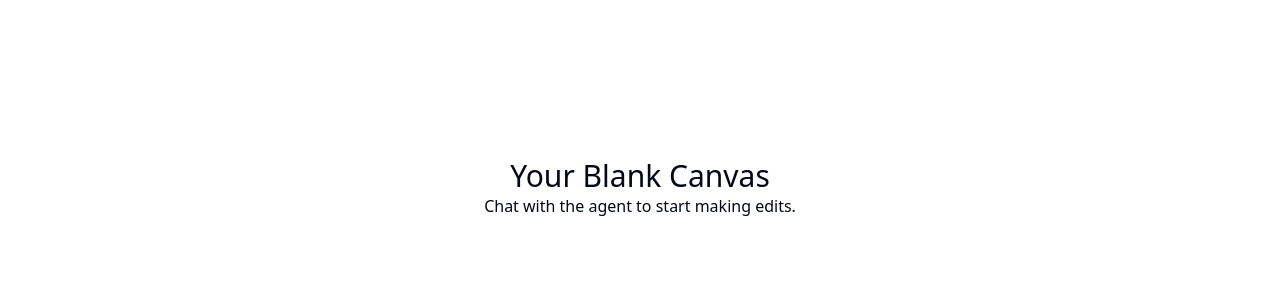
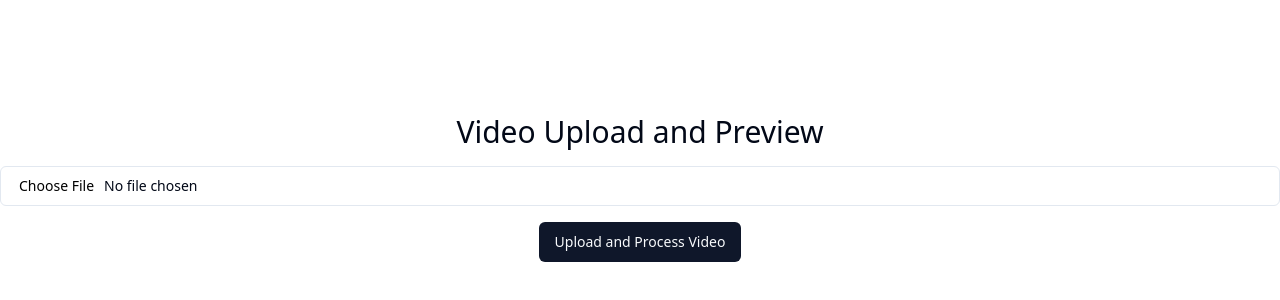
Before and after one commit to GPT-Engineer-App/video-upload-preview, a React (Vite) app: page / in a window 1280 px wide. Shown: the part 212-512 px from the top of the page. Built offline with nearby package versions, Linux system fonts and the light colour scheme.

Commit message:
Create video upload and preview webpage with processing status and download link.

```diff
--- a/src/pages/Index.jsx
+++ b/src/pages/Index.jsx
@@ -1,15 +1,74 @@
-// Update this page (the content is just a fallback if you fail and example)
+import React, { useState } from "react";
+import { Button } from "@/components/ui/button";
+import { Input } from "@/components/ui/input";
+import { Progress } from "@/components/ui/progress";
+import { toast } from "sonner";
 
 const Index = () => {
+  const [videoFile, setVideoFile] = useState(null);
+  const [videoPreview, setVideoPreview] = useState(null);
+  const [isProcessing, setIsProcessing] = useState(false);
+  const [editedVideoUrl, setEditedVideoUrl] = useState(null);
+
+  const handleVideoUpload = (event) => {
+    const file = event.target.files[0];
+    setVideoFile(file);
+    setVideoPreview(URL.createObjectURL(file));
+  };
+
+  const handleSubmit = async () => {
+    if (!videoFile) {
+      toast.error("Please upload a video file first.");
+      return;
+    }
+
+    setIsProcessing(true);
+    toast("Video is being processed...");
+
+    // Simulate backend processing
+    setTimeout(() => {
+      setIsProcessing(false);
+      setEditedVideoUrl(videoPreview); // Simulate edited video URL
+      toast.success("Video processing complete!");
+    }, 5000);
+  };
+
   return (
-    <div className="h-screen w-screen flex items-center justify-center">
-      {/* Update with components here - default to put new layout sections as separate components in the components folder, and import them here */}
-      <div>
-        <h1 className="text-3xl text-center">Your Blank Canvas</h1>
-        <p className="text-center">
-          Chat with the agent to start making edits.
-        </p>
-      </div>
+    <div className="h-screen w-screen flex flex-col items-center justify-center space-y-4">
+      <h1 className="text-3xl text-center">Video Upload and Preview</h1>
+      <Input type="file" accept="video/*" onChange={handleVideoUpload} />
+      {videoPreview && (
+        <video
+          src={videoPreview}
+          controls
+          className="w-full max-w-md mt-4"
+        />
+      )}
+      <Button onClick={handleSubmit} className="mt-4">
+        Upload and Process Video
+      </Button>
+      {isProcessing && (
+        <div className="w-full max-w-md mt-4">
+          <Progress value={50} />
+          <p className="text-center mt-2">Processing...</p>
+        </div>
+      )}
+      {editedVideoUrl && (
+        <div className="w-full max-w-md mt-4">
+          <video
+            src={editedVideoUrl}
+            controls
+            className="w-full"
+          />
+          <a
+            href={editedVideoUrl}
+            download="edited_video.mp4"
+            className="mt-2 inline-block text-blue-500"
+          >
+            Download Edited Video
+          </a>
+        </div>
+      )}
     </div>
   );
 };
```
